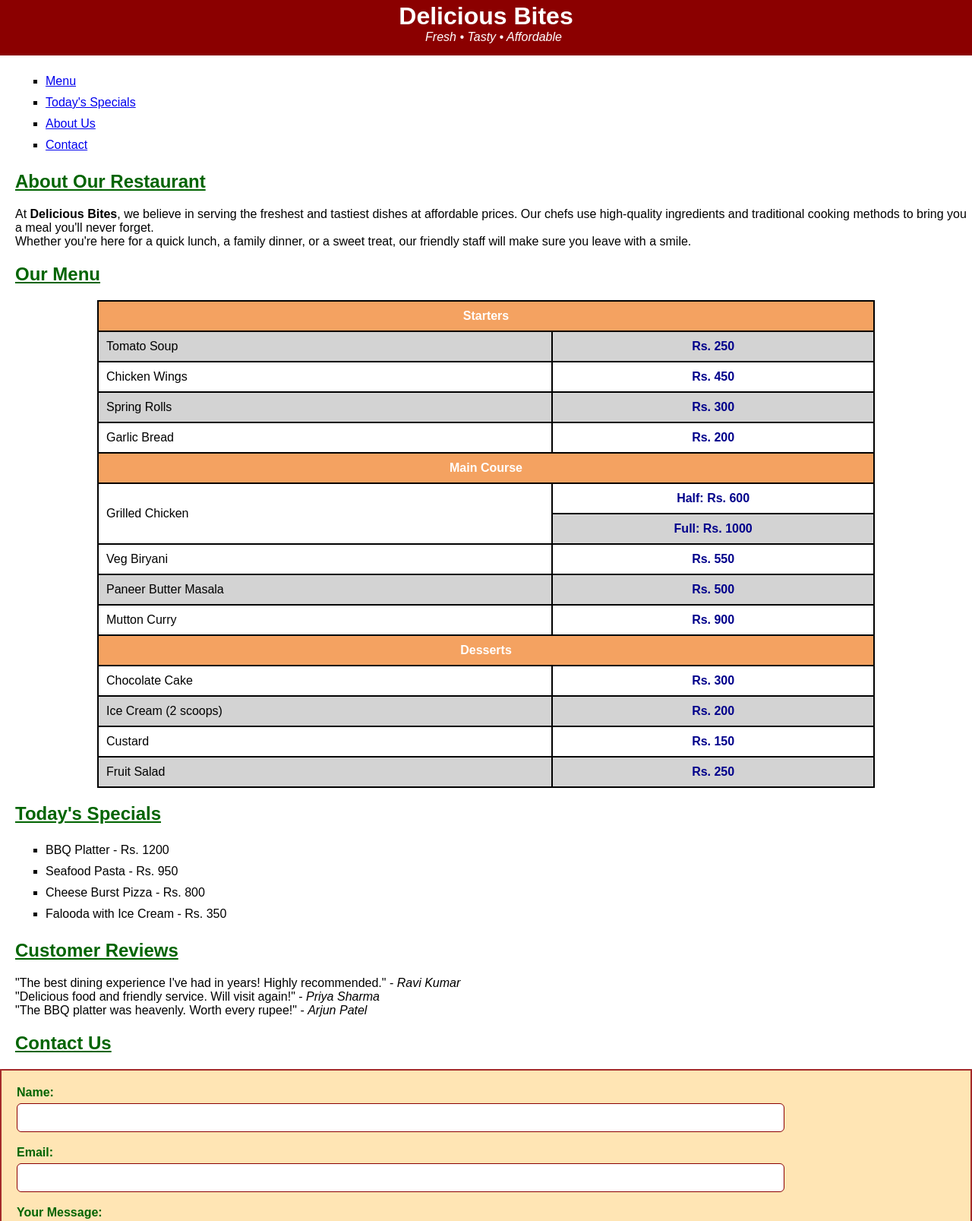
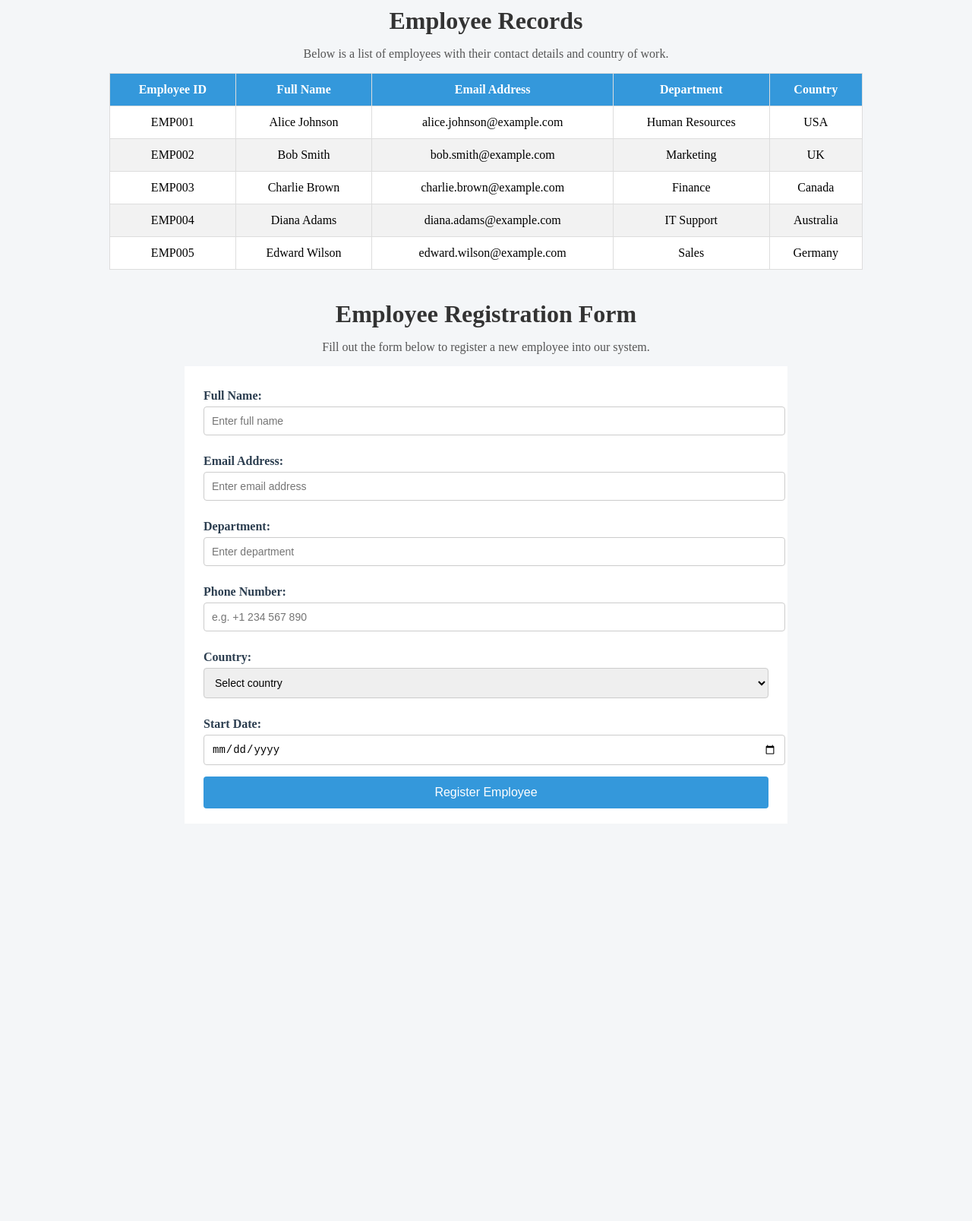
Before and after one commit to SyedaUnaizaAbid/Tableform, a plain HTML site: page index.html in a window 1280 px wide. Shown: the part 12-1619 px from the top of the page at 76% size. After the commit the page ends 1116 px from the top, so only its background shows below. Drawn offline with Linux system fonts and the light colour scheme.

Commit message:
Table & Form

```diff
--- a/index.html
+++ b/index.html
@@ -1,170 +1,102 @@
 <!DOCTYPE html>
 <html lang="en">
+
 <head>
 	<meta charset="UTF-8" />
-		<title>Delicious Bites - Menu</title>
-		<link rel="stylesheet" href="webpage.css" />
+	<meta name="viewport" content="width=device-width, initial-scale=1.0" />
+	<title>Employee Records & Registration Form</title>
+	<link rel="stylesheet" href="tableformstyling.css" />
 </head>
+
 <body>
-		<!-- Header -->
-		<header>
-			<h1>Delicious Bites</h1>
-			<p class="tagline">Fresh • Tasty • Affordable</p>
-		</header>
+	<h1>Employee Records</h1>
+	<p>
+		Below is a list of employees with their contact details and country of
+		work.
+	</p>
 
-		<!-- Navigation -->
-		<nav>
-			<ul>
-				<li><a href="#menu">Menu</a></li>
-				<li><a href="#specials">Today's Specials</a></li>
-				<li><a href="#about">About Us</a></li>
-				<li><a href="#contact">Contact</a></li>
-			</ul>
-		</nav>
-
-		<!-- About Section -->
-		<section>
-			<h2 class="section-title">About Our Restaurant</h2>
-			<p>
-				At <strong>Delicious Bites</strong>, we believe in serving the freshest
-				and tastiest dishes at affordable prices. Our chefs use high-quality
-				ingredients and traditional cooking methods to bring you a meal you'll
-				never forget.
-			</p>
-			<p>
-				Whether you're here for a quick lunch, a family dinner, or a sweet
-				treat, our friendly staff will make sure you leave with a smile.
-			</p>
-		</section>
-
-		<!-- Menu Table -->
-		<section>
-			<h2 class="section-title">Our Menu</h2>
+	<!-- Employee Table -->
 	<table>
-				<!-- Starters -->
+		<thead>
 			<tr>
-					<th colspan="2">Starters</th>
+				<th>Employee ID</th>
+				<th>Full Name</th>
+				<th>Email Address</th>
+				<th>Department</th>
+				<th>Country</th>
+			</tr>
+		</thead>
+		<tbody>
+			<tr>
+				<td>EMP001</td>
+				<td>Alice Johnson</td>
+				<td>alice.johnson@example.com</td>
+				<td>Human Resources</td>
+				<td>USA</td>
 			</tr>
 			<tr>
-					<td class="item-name">Tomato Soup</td>
-					<td class="price">Rs. 250</td>
+				<td>EMP002</td>
+				<td>Bob Smith</td>
+				<td>bob.smith@example.com</td>
+				<td>Marketing</td>
+				<td>UK</td>
 			</tr>
 			<tr>
-					<td class="item-name">Chicken Wings</td>
-					<td class="price">Rs. 450</td>
+				<td>EMP003</td>
+				<td>Charlie Brown</td>
+				<td>charlie.brown@example.com</td>
+				<td>Finance</td>
+				<td>Canada</td>
 			</tr>
 			<tr>
-					<td class="item-name">Spring Rolls</td>
-					<td class="price">Rs. 300</td>
+				<td>EMP004</td>
+				<td>Diana Adams</td>
+				<td>diana.adams@example.com</td>
+				<td>IT Support</td>
+				<td>Australia</td>
 			</tr>
 			<tr>
-					<td class="item-name">Garlic Bread</td>
-					<td class="price">Rs. 200</td>
+				<td>EMP005</td>
+				<td>Edward Wilson</td>
+				<td>edward.wilson@example.com</td>
+				<td>Sales</td>
+				<td>Germany</td>
 			</tr>
+		</tbody>
+	</table>
 
-				<!-- Main Course -->
-				<tr>
-					<th colspan="2">Main Course</th>
-				</tr>
-				<tr>
-					<td rowspan="2" class="item-name">Grilled Chicken</td>
-					<td class="price">Half: Rs. 600</td>
-				</tr>
-				<tr>
-					<td class="price">Full: Rs. 1000</td>
-				</tr>
-				<tr>
-					<td class="item-name">Veg Biryani</td>
-					<td class="price">Rs. 550</td>
-				</tr>
-				<tr>
-					<td class="item-name">Paneer Butter Masala</td>
-					<td class="price">Rs. 500</td>
-				</tr>
-				<tr>
-					<td class="item-name">Mutton Curry</td>
-					<td class="price">Rs. 900</td>
-				</tr>
+	<!-- Registration Form -->
+	<h1>Employee Registration Form</h1>
+	<p>Fill out the form below to register a new employee into our system.</p>
 
-				<!-- Desserts -->
-				<tr>
-					<th colspan="2">Desserts</th>
-				</tr>
-				<tr>
-					<td class="item-name">Chocolate Cake</td>
-					<td class="price">Rs. 300</td>
-				</tr>
-				<tr>
-					<td class="item-name">Ice Cream (2 scoops)</td>
-					<td class="price">Rs. 200</td>
-				</tr>
-				<tr>
-					<td class="item-name">Custard</td>
-					<td class="price">Rs. 150</td>
-				</tr>
-				<tr>
-					<td class="item-name">Fruit Salad</td>
-					<td class="price">Rs. 250</td>
-				</tr>
-			</table>
-		</section>
+	<form>
+		<label for="fullname">Full Name:</label>
+		<input type="text" id="fullname" name="fullname" placeholder="Enter full name" required />
 
-		<!-- Specials List -->
-		<section>
-			<h2 class="section-title">Today's Specials</h2>
-			<ul>
-				<li>BBQ Platter - Rs. 1200</li>
-				<li>Seafood Pasta - Rs. 950</li>
-				<li>Cheese Burst Pizza - Rs. 800</li>
-				<li>Falooda with Ice Cream - Rs. 350</li>
-			</ul>
-		</section>
+		<label for="email">Email Address:</label>
+		<input type="email" id="email" name="email" placeholder="Enter email address" required />
 
-		<!-- Customer Reviews -->
-		<section>
-			<h2 class="section-title">Customer Reviews</h2>
-			<p>
-				"The best dining experience I've had in years! Highly recommended." -
-				<i>Ravi Kumar</i>
-			</p>
-			<p>
-				"Delicious food and friendly service. Will visit again!" -
-				<i>Priya Sharma</i>
-			</p>
-			<p>
-				"The BBQ platter was heavenly. Worth every rupee!" -
-				<i>Arjun Patel</i>
-			</p>
-		</section>
+		<label for="department">Department:</label>
+		<input type="text" id="department" name="department" placeholder="Enter department" required />
 
-		<!-- Contact Form -->
-		<section>
-			<h2 class="section-title">Contact Us</h2>
-			<form>
-				<label for="name">Name:</label>
-				<br />
-				<input type="text" id="name" name="name" required />
-				<br /><br />
+		<label for="phone">Phone Number:</label>
+		<input type="tel" id="phone" name="phone" placeholder="e.g. +1 234 567 890" required />
 
-				<label for="email">Email:</label><br />
-				<input type="email" id="email" name="email" required />
-				<br /><br />
+		<label for="country">Country:</label>
+		<select id="country" name="country" required>
+			<option value="">Select country</option>
+			<option value="USA">USA</option>
+			<option value="UK">UK</option>
+			<option value="Canada">Canada</option>
+			<option value="Australia">Australia</option>
+			<option value="Germany">Germany</option>
+		</select>
 
-				<label for="message">Your Message:</label><br />
-				<textarea id="message" name="message" rows="5"></textarea>
-				<br /><br />
+		<label for="startdate">Start Date:</label>
+		<input type="date" id="startdate" name="startdate" required />
 
-				<button type="submit">Send Message</button>
+		<button type="submit">Register Employee</button>
 	</form>
-		</section>
+</body>
 
-		<!-- Footer -->
-		<footer id="footer">
-			<p>&copy; 2025 Delicious Bites | All Rights Reserved</p>
-			<p>
-				Follow us on: <a href="#">Facebook</a> | <a href="#">Instagram</a> |
-				<a href="#">Twitter</a>
-			</p>
-		</footer>
-	</body>
 </html>
--- /dev/null
+++ b/tableformstyling.css
@@ -0,0 +1,86 @@
+/* Table Styling */
+
+body {
+	background-color: #f4f6f8;
+	margin: 20px;
+}
+
+h1 {
+	color: #333;
+	text-align: center;
+	margin-bottom: 5px;
+}
+
+p {
+	color: #555;
+	text-align: center;
+}
+
+table {
+	background: #fff;
+	width: 80%;
+	border-collapse: collapse;
+	margin: 0 auto 40px auto;
+}
+
+table td {
+	text-align: center;
+	border: 1px solid #ddd;
+	padding: 12px;
+}
+
+table th {
+	color: white;
+	background-color: #3498db;
+	text-align: center;
+	border: 1px solid #ddd;
+	font-size: 16px;
+	padding: 12px;
+}
+
+table tr:nth-child(even) {
+	background-color: #f2f2f2;
+}
+
+table tr:hover {
+	background-color: #d6eaf8;
+}
+
+/* Form Styling */
+
+form {
+	background: #fff;
+	width: 60%;
+	margin: auto;
+	padding: 20px 25px;
+}
+
+form label {
+	color: #2c3e50;
+	font-weight: bold;
+	display: block;
+	margin: 10px 0 5px;
+}
+form input,
+form select {
+	width: 100%;
+	border: 1px solid #ccc;
+	border-radius: 4px;
+	font-size: 14px;
+	padding: 10px;
+	margin-bottom: 15px;
+}
+
+form button {
+	color: white;
+	background-color: #3498db;
+	width: 100%;
+	border: none;
+	border-radius: 4px;
+	font-size: 16px;
+	padding: 12px;
+}
+
+form button:hover {
+	background-color: #2980b9;
+}
```
Lines whose indentation alone changed are shown as unchanged.
